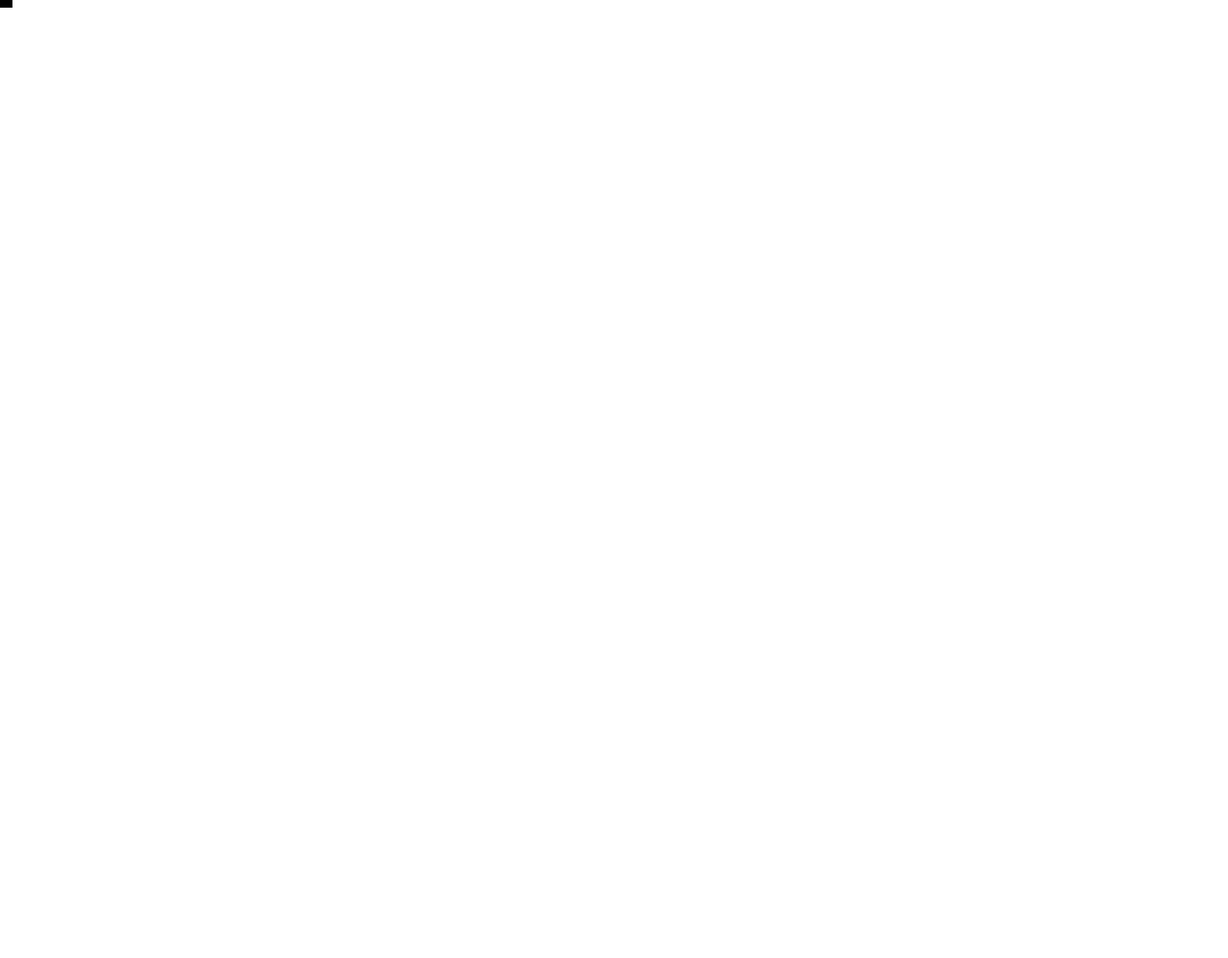
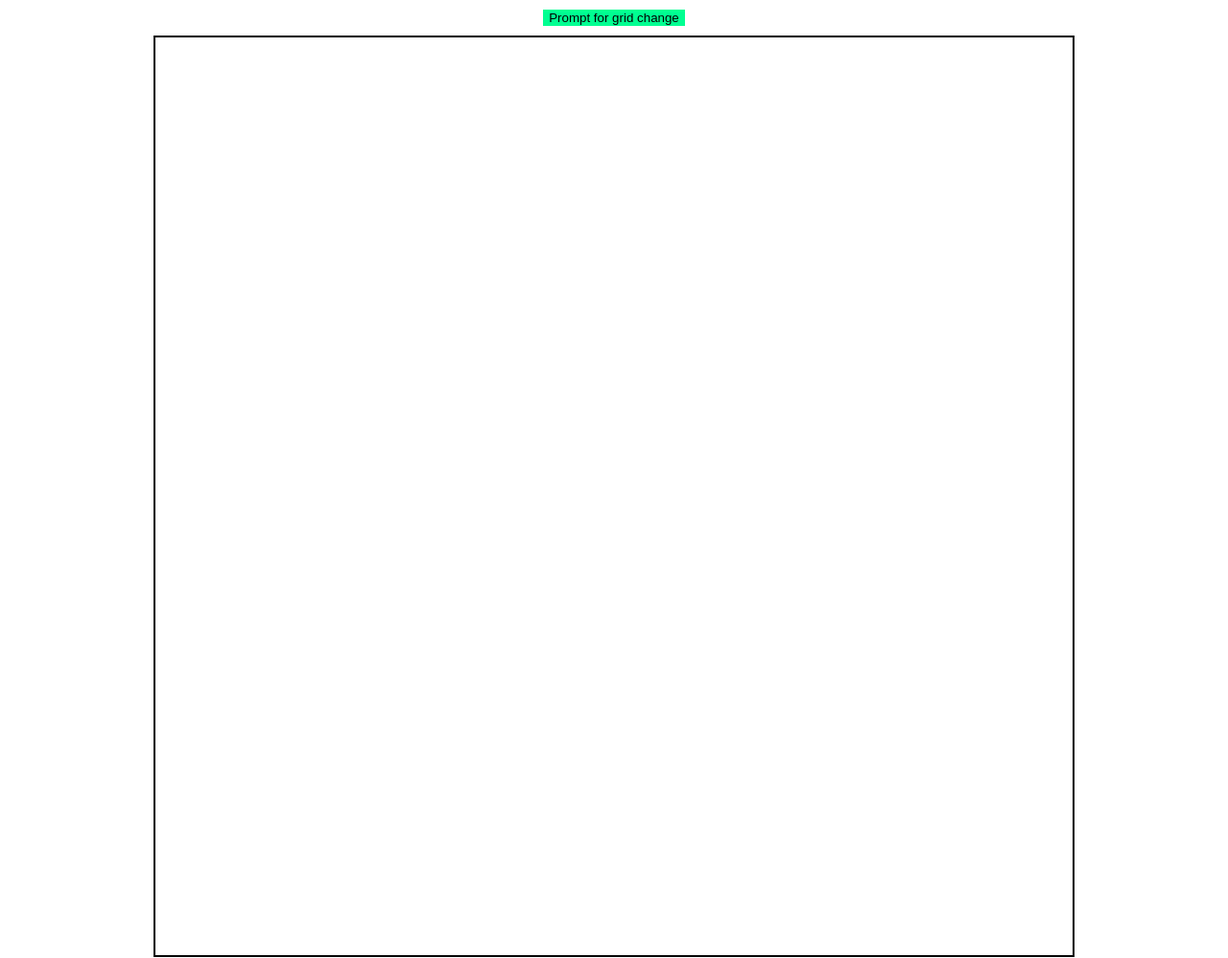
Before and after one commit to Jordan514/Etch-a-Sketch, a plain HTML site: page index.html in a window 1280 px wide. Shown: the whole page at 96% size. Before the commit the page ends 800 px from the top, so only its background shows below. Drawn offline with Linux system fonts and the light colour scheme.

Commit message:
Make divs square and added button

```diff
--- a/index.html
+++ b/index.html
@@ -7,6 +7,7 @@
   <link href="./style.css" rel="stylesheet">
 </head>
 <body>
+  <button>Prompt for grid change</button>
   <div id="container"></div>
   <script src="script.js"></script>
 </body>
--- a/style.css
+++ b/style.css
@@ -2,10 +2,26 @@
   margin: 0%;
 }
 
+body {
+  margin: 10px;
+  display: flex;
+  flex-direction: column;
+  align-items: center;
+}
+
+button{
+  background-color: rgb(0, 255, 145);
+  border: none;
+}
+
 #container {
+  margin: 10px;
   display: flex;
   box-sizing: border-box;
-  height: 100vh;
+  height: 960px;
+  width: 960px;
+  border: 2px black solid;
+
 }
 
 .coloum {
```
